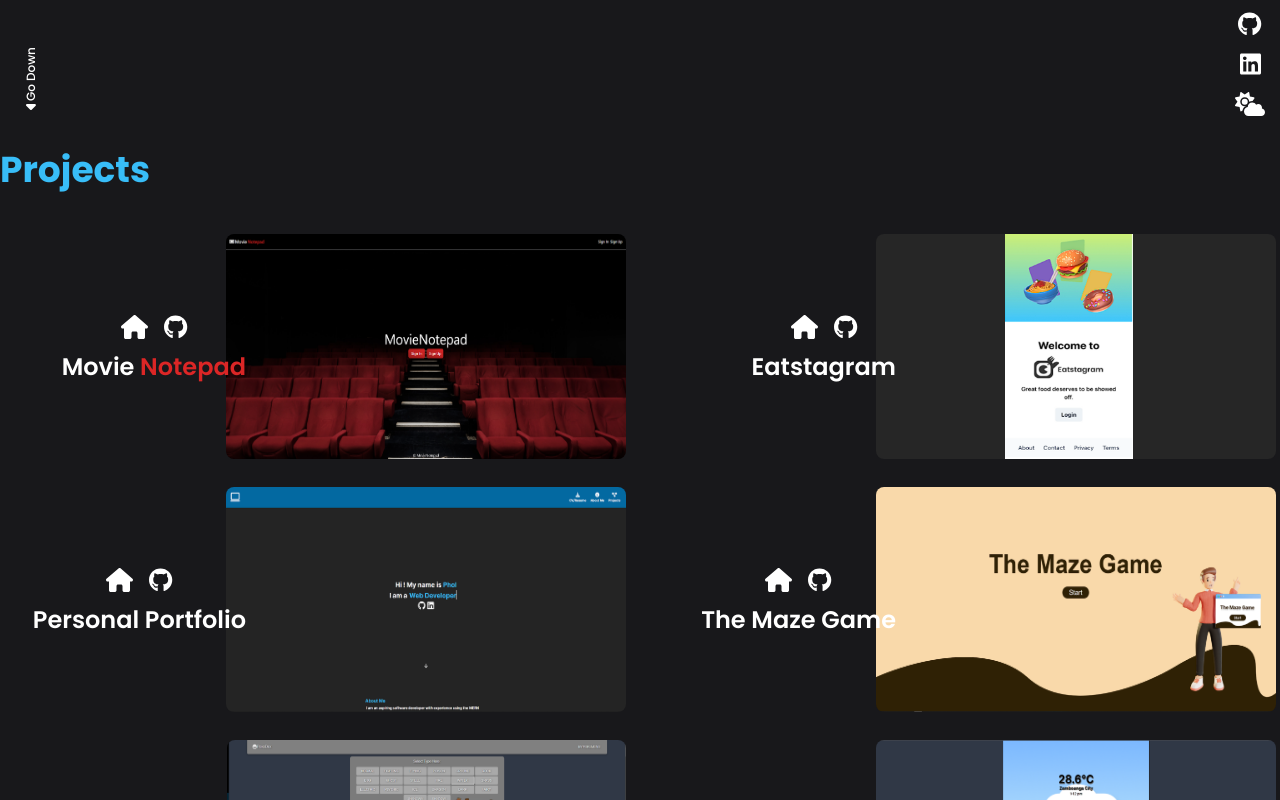
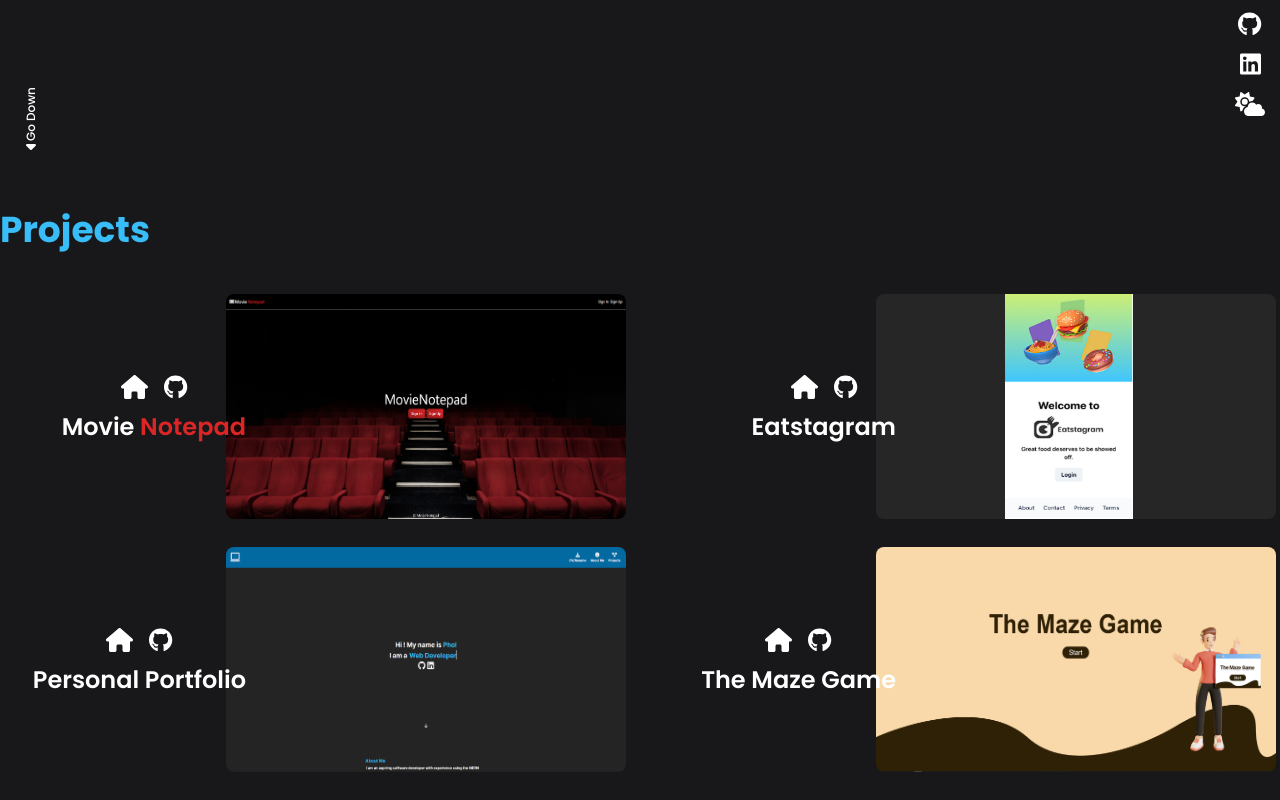
Before and after one commit to Phol16/PortfolioV2, a React (Vite) app: page / in a window 1280 px wide. Shown: the part 600-1400 px from the top of the page. Built offline with nearby package versions, Linux system fonts and the light colour scheme.

Commit message:
fixed hero section UX

```diff
--- a/src/components/Hero.jsx
+++ b/src/components/Hero.jsx
@@ -9,7 +9,7 @@ const Hero = () => {
   const { dark } = useContext(ThemeContext);
   const { primaryDColorText, primaryLColorText, secondaryDColorText, secondaryLColorText, tertiaryDColorText, tertiaryLColorText, DMain, DSub, DMini } = ThemeFormat;
   return (
-    <div className={`${dark ? primaryDColorText : primaryLColorText} h-[80vh] flex flex-col justify-center p-1`}>
+    <div className={`${dark ? primaryDColorText : primaryLColorText} h-[85vh] flex flex-col justify-center p-1`}>
       <article className=' flex flex-col gap-2 m-auto'>
         <h1 className={`${DMain}`}>
           Hi ! My name is <span className={`${dark ? secondaryDColorText : secondaryLColorText}`}>Phol</span>
@@ -29,7 +29,7 @@ const Hero = () => {
         </section>
       </article>
       <div className=' relative w-fit animate-bounce bottom'>
-        <a href="#About" className='flex flex-col gap-4'>
+        <a href="#Projects" className='flex flex-col gap-4'>
         <p className='transform rotate-[270deg] text-xs font-medium'>Go Down</p>
         <FontAwesomeIcon icon={faCaretDown} />
       </a>
--- a/src/components/Projects.jsx
+++ b/src/components/Projects.jsx
@@ -76,7 +76,7 @@ const Projects = () => {
   const { dark } = useContext(ThemeContext);
   const {Theading, primaryDColorText, primaryLColorText,secondaryDColorText, secondaryLColorText} = ThemeFormat
   return (
-    <div className={`${dark ? primaryDColorText : primaryLColorText} flex flex-col py-5 max-w-fit m-auto gap-10`} id='Projects'>
+    <div className={`${dark ? primaryDColorText : primaryLColorText} flex flex-col py-10 max-w-fit m-auto gap-10`} id='Projects'>
       <h1 className={`${Theading} ${dark ? secondaryDColorText: secondaryLColorText}`}>Projects</h1>
       <main className='grid gap-5 justify-center items-center lg:grid-cols-2 gap-5 w-fit self-center'>
       {Information.map((Details) => {
```
